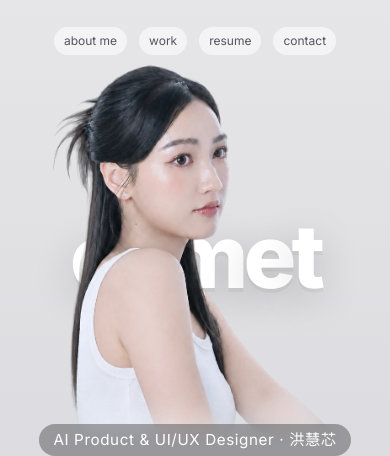
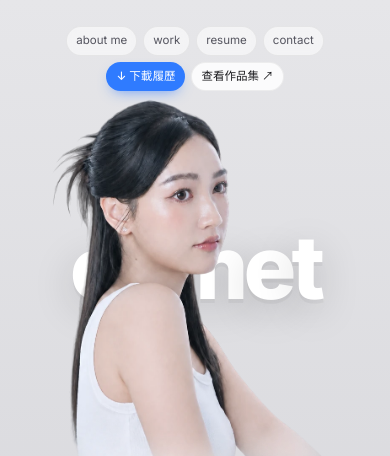
Before and after one commit to honghuixin4-cell/comet-resume, a plain HTML site: page index.html in a window 390 px wide. Shown: the top 456 px of the page. Drawn offline with Linux system fonts and the light colour scheme.

Commit message:
Mobile: CTAs sit in the nav row next to contact
Co-Authored-By: Claude Opus 5.5 <noreply@anthropic.com>

```diff
--- a/index.html
+++ b/index.html
@@ -21,6 +21,8 @@
       <a href="#work">work</a>
       <a href="#files">resume</a>
       <a href="#contact">contact</a>
+      <a class="nav-cta primary" href="assets/HongHuiXin-Resume.pdf" download>↓ 下載履歷</a>
+      <a class="nav-cta glass" href="https://comet-portfolio-tw.vercel.app/portfolio" target="_blank" rel="noopener">查看作品集 ↗</a>
     </nav>
     <div class="hero-stage">
       <div class="hero-text">
--- a/styles.css
+++ b/styles.css
@@ -374,3 +374,19 @@ mark{padding:1px 8px;border-radius:3px;color:var(--ink);font-weight:500}
   .i-cal b{font-size:.4rem}
   .i-pdf{font-size:.6rem}
 }
+/* mobile: CTAs live in the top nav row, next to contact */
+.tabs .nav-cta{display:none}
+@media(max-width:860px){
+  .tabs{flex-wrap:wrap;justify-content:center;row-gap:8px}
+  .tabs .nav-cta{display:inline-block;font-weight:500}
+  .tabs .nav-cta.primary{background:var(--blue);color:#fff;border-color:transparent;box-shadow:0 6px 14px -6px rgba(47,123,255,.7)}
+  .tabs .nav-cta.glass{background:rgba(255,255,255,.85);color:var(--ink)}
+  .hero-stage .top-cta{display:none}
+}
+@media(max-width:860px){
+  .tabs{gap:6px;padding:0 8px}
+  .tabs a{padding:5px 12px;font-size:.8rem}
+}
+@media(max-width:560px){
+  .tabs a{padding:4px 9px;font-size:.72rem}
+}
```
